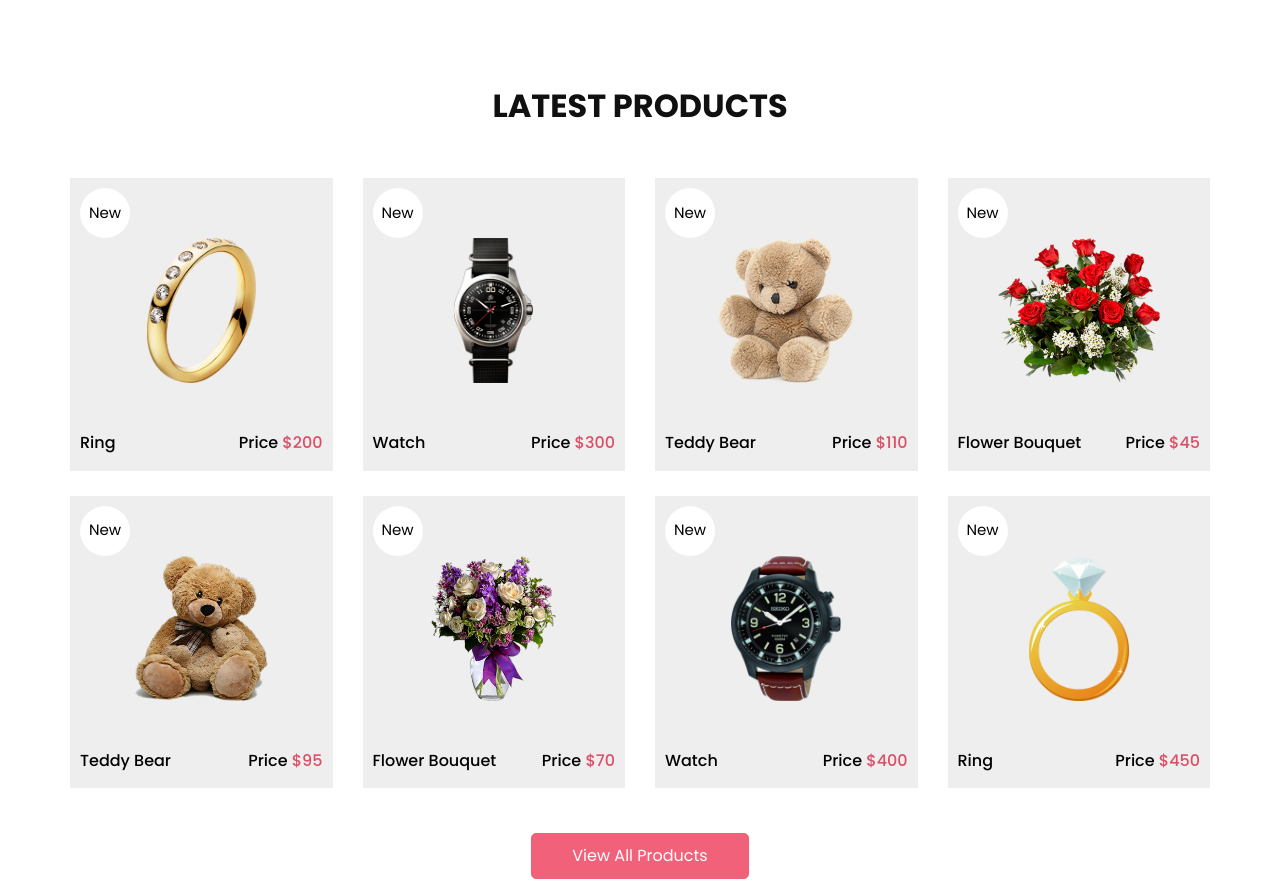
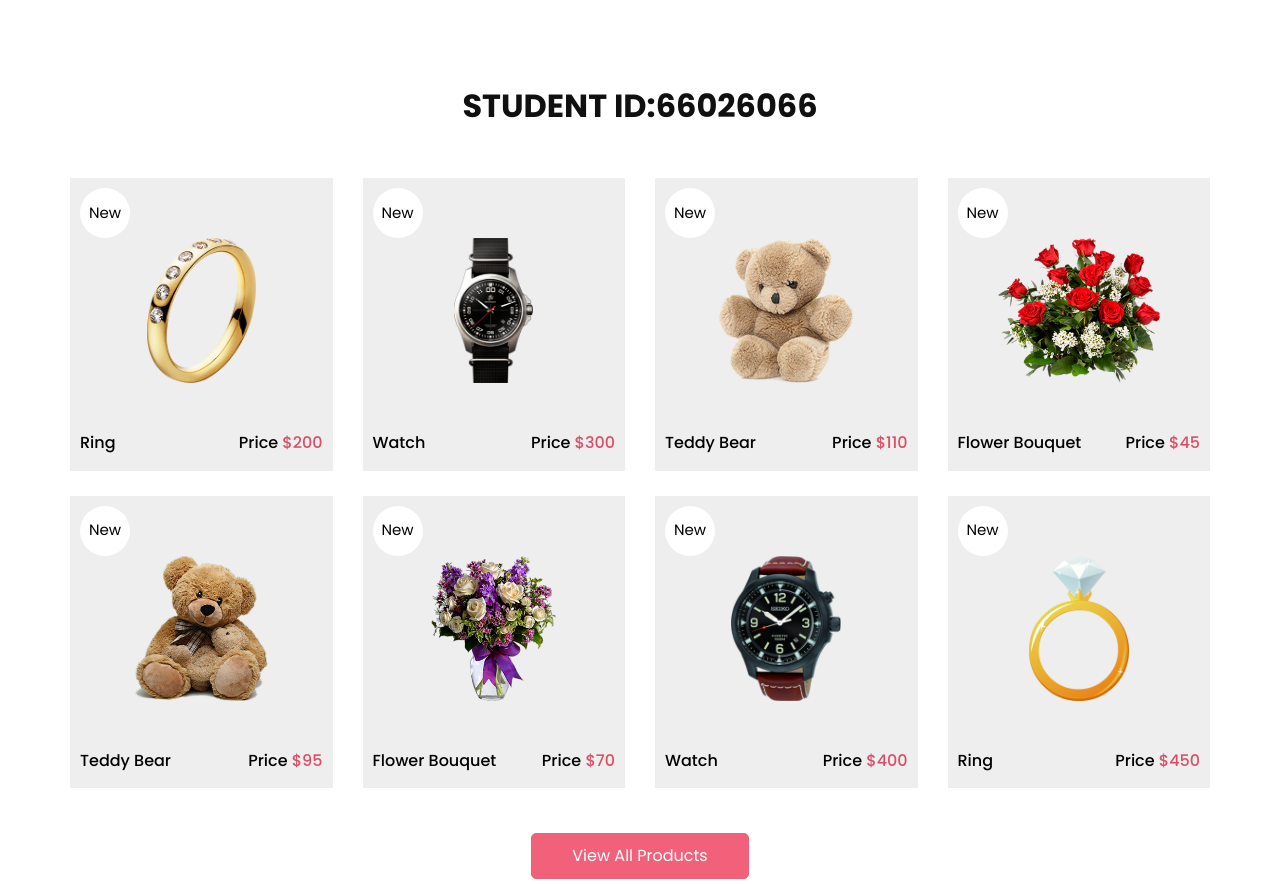
Before and after one commit to axeaoey/admin-ID, a plain HTML site: page index.html in a window 1280 px wide. Shown: the part 838-1722 px from the top of the page. Drawn offline with nearby package versions, Linux system fonts and the light colour scheme.

Commit message:
Add student ID 2

```diff
--- a/index.html
+++ b/index.html
@@ -194,7 +194,7 @@
     <div class="container">
       <div class="heading_container heading_center">
         <h2>
-          Latest Products
+          Student ID:66026066
         </h2>
       </div>
       <div class="row">
```
